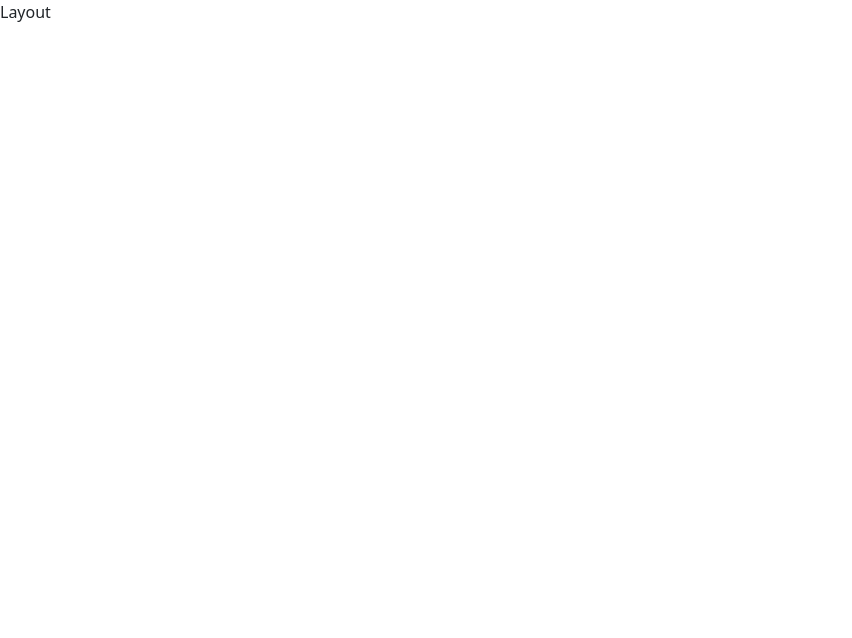
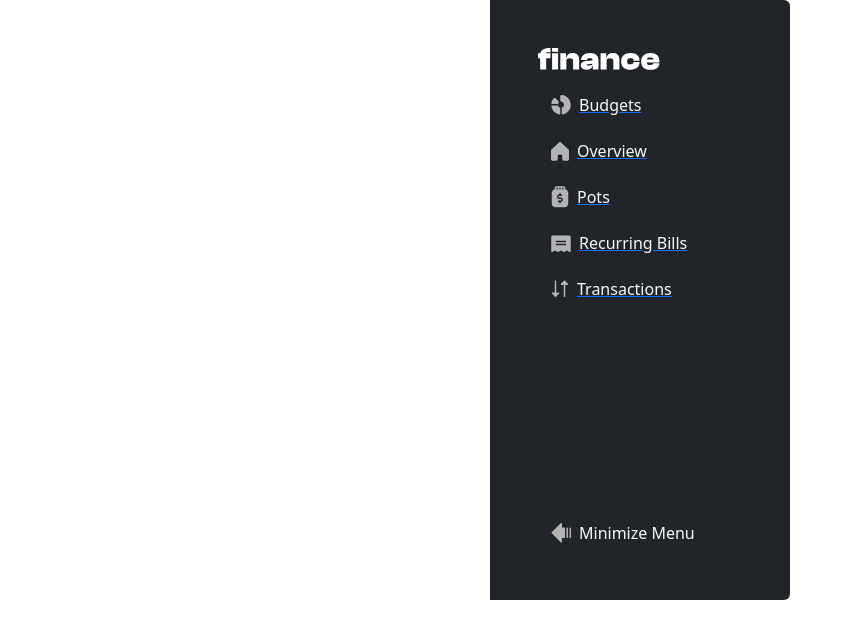
Before and after one commit to abdalsimam1-sketch/personal-finance-app, a React (Vite) app: page / in a window 1280 px wide. Shown: the top 638 px of the page, without its empty margins (0-852 px from the left). Built offline with nearby package versions, Linux system fonts and the light colour scheme.

Commit message:
add : lift menu state to layout and define toggle function for opening and closing menu

```diff
--- a/src/components/Layout/Layout.jsx
+++ b/src/components/Layout/Layout.jsx
@@ -1,5 +1,17 @@
-import React from "react";
+import { useState } from "react";
+import { Sidebar } from "./Sidebar";
+export const Layout = () => {
+  const [menuIsOpen, setMenuIsOpen] = useState(true);
+  const toggleMenu = () => {
+    setMenuIsOpen(!menuIsOpen);
+  };
 
-export const Layout = () => {
-  return <div>Layout</div>;
+  return (
+    <div>
+      <section>
+        <Sidebar menuIsOpen={menuIsOpen} toggleMenu={toggleMenu}></Sidebar>
+      </section>
+      <section></section>
+    </div>
+  );
 };
--- a/src/components/Layout/Sidebar.jsx
+++ b/src/components/Layout/Sidebar.jsx
@@ -3,7 +3,7 @@ import largeLogo from "../../assets/images/logo-large.svg";
 import close from "../../assets/images/icon-minimize-menu.svg";
 import { sidebar } from "../../data/SideBarData";
 import { Link } from "react-router-dom";
-export const Sidebar = () => {
+export const Sidebar = ({ menuIsOpen, toggleMenu }) => {
   return (
     <main>
       <section
@@ -11,7 +11,11 @@ export const Sidebar = () => {
         style={{ height: "600px", width: "300px" }}
       >
         <div>
-          <img src={largeLogo} alt="" className="mb-3" />
+          {menuIsOpen ? (
+            <img src={largeLogo} alt="" className="mb-3" />
+          ) : (
+            <img src={smallLogo} alt="" />
+          )}
           <div className="nav-links d-flex flex-column gap-2">
             {sidebar.map((item, index) => (
               <div className="col-12 " key={index}>
@@ -25,7 +29,7 @@ export const Sidebar = () => {
             ))}
           </div>
         </div>
-        <div className="d-flex gap-2 btn">
+        <div className="d-flex gap-2 btn" onClick={toggleMenu}>
           <img src={close} alt="" />
           <span className="text-light">Minimize Menu</span>
         </div>
```
